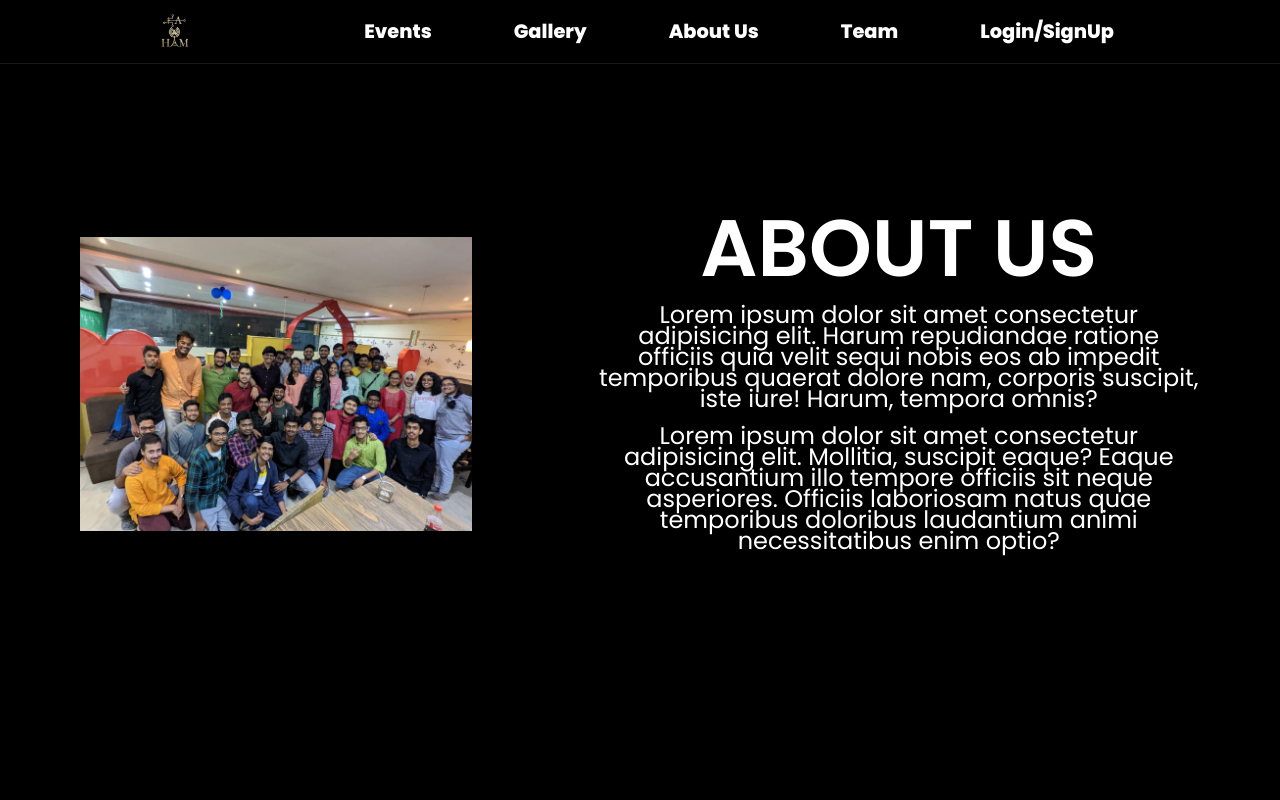
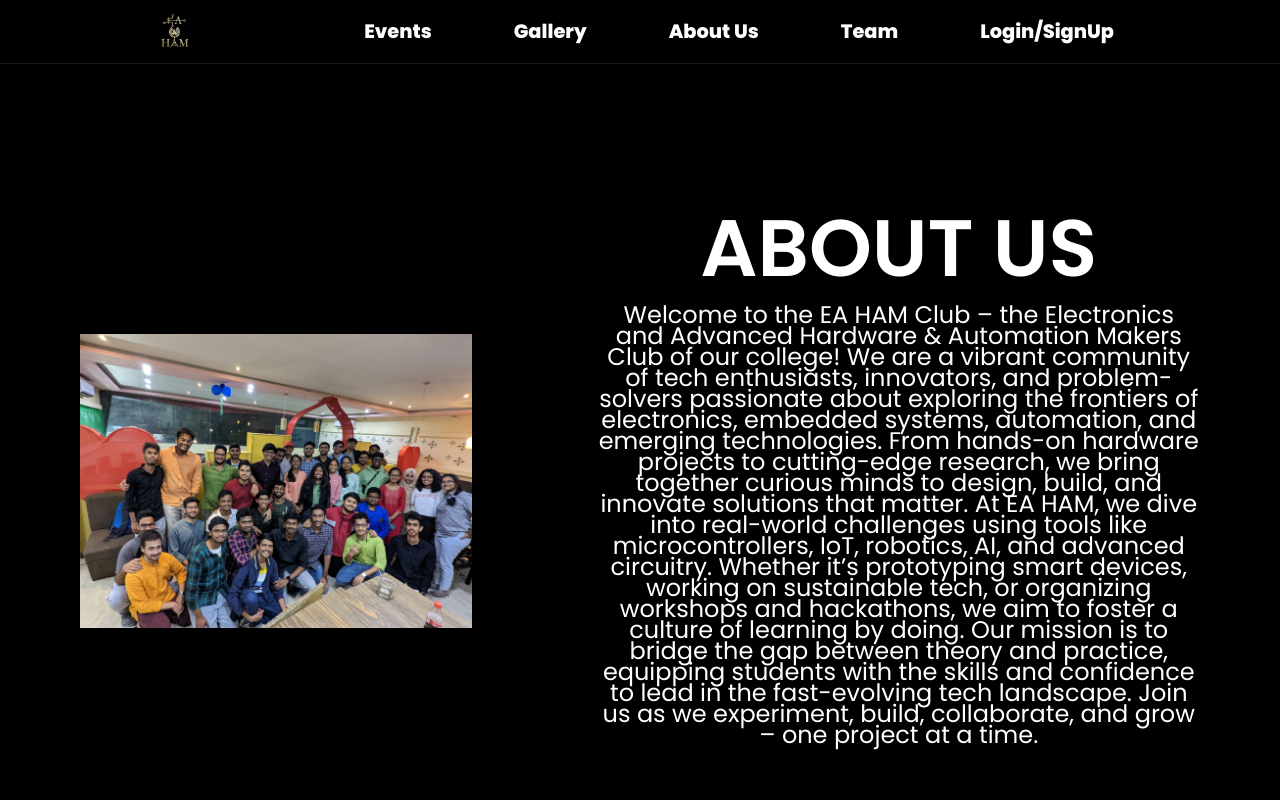
Before and after one commit to aniketdaripa/EA_HAM_FRONTEND, a React (Create React App) app: page /about in a window 1280 px wide. Shown: the top 800 px of the page. Built offline with nearby package versions, Linux system fonts and the light colour scheme.

Commit message:
Update AboutUsPage.js

```diff
--- a/src/pages/AboutUsPage.js
+++ b/src/pages/AboutUsPage.js
@@ -18,11 +18,9 @@ const About = () => {
           >
             <h2>ABOUT US</h2>
             <p>
-             Lorem ipsum dolor sit amet consectetur adipisicing elit. Harum repudiandae ratione officiis quia velit sequi nobis eos ab impedit temporibus quaerat dolore nam, corporis suscipit, iste iure! Harum, tempora omnis?
+             Welcome to the EA HAM Club – the Electronics and Advanced Hardware & Automation Makers Club of our college!  We are a vibrant community of tech enthusiasts, innovators, and problem-solvers passionate about exploring the frontiers of electronics, embedded systems, automation, and emerging technologies. From hands-on hardware projects to cutting-edge research, we bring together curious minds to design, build, and innovate solutions that matter.  At EA HAM, we dive into real-world challenges using tools like microcontrollers, IoT, robotics, AI, and advanced circuitry. Whether it’s prototyping smart devices, working on sustainable tech, or organizing workshops and hackathons, we aim to foster a culture of learning by doing.  Our mission is to bridge the gap between theory and practice, equipping students with the skills and confidence to lead in the fast-evolving tech landscape. Join us as we experiment, build, collaborate, and grow – one project at a time.
             </p>
-            <p>
-              Lorem ipsum dolor sit amet consectetur adipisicing elit. Mollitia, suscipit eaque? Eaque accusantium illo tempore officiis sit neque asperiores. Officiis laboriosam natus quae temporibus doloribus laudantium animi necessitatibus enim optio?
-            </p>
+
           </AboutContent>
           <img
             src={img}
```
